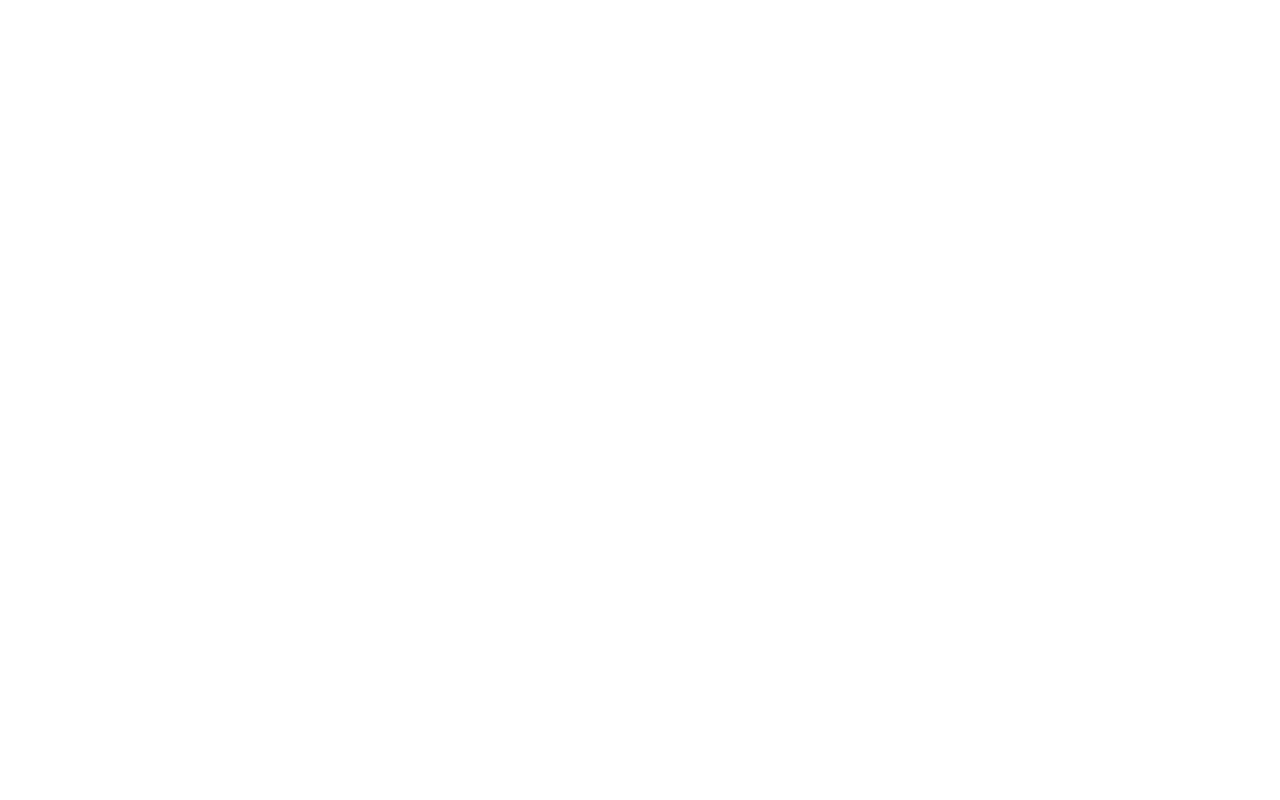
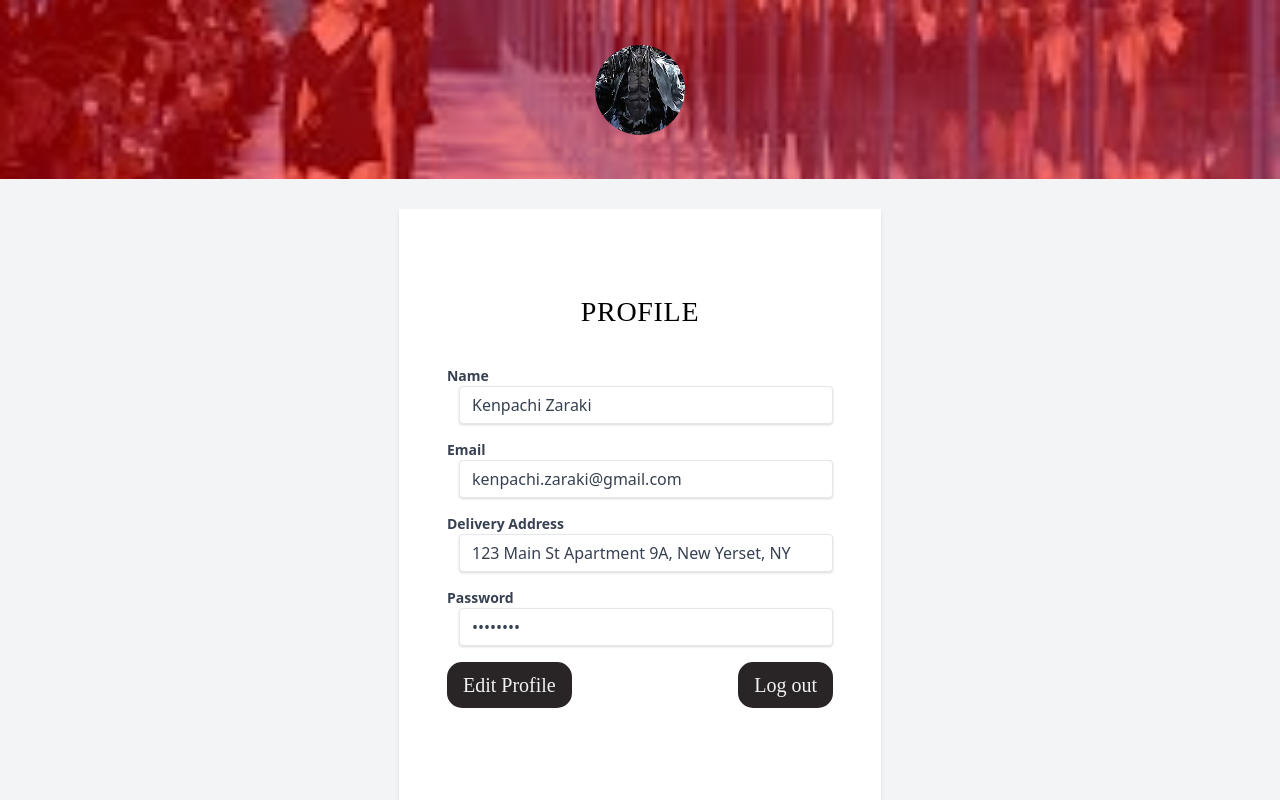
Before and after one commit to kevincito0987/eCommerceClothingStore, a website: page views/profile2.html in a window 1280 px wide. Drawn offline with nearby package versions, Linux system fonts and the light colour scheme; files that its build step writes are made by us from their sources; files whose address does not match are found by name; a web font is replaced by a local one.

Commit message:
perf: :zap: Listo el profile 2.

```diff
--- a/views/profile2.html
+++ b/views/profile2.html
@@ -1,12 +1,42 @@
 <!DOCTYPE html>
 <html lang="en">
     <head>
-        <title></title>
         <meta charset="UTF-8">
-        <meta name="viewport" content="width=device-width, initial-scale=1">
-        <link href="./style.css" rel="stylesheet">
+        <meta name="viewport" content="width=device-width, initial-scale=1.0">
+        <title>Profile Page</title>
+        <link href="https://cdn.jsdelivr.net/npm/tailwindcss@2.2.19/dist/tailwind.min.css" rel="stylesheet">
+        <link rel="stylesheet" href="../css/profile.css">
     </head>
-    <body>
-
+    <body class="bg-gray-100">
+        <div class="min-h-screen flex flex-col">
+            <div class="header flex-grow flex items-center justify-center">
+                <img class="h-24 md:h-48 lg:h-64 w-full object-cover imageProfile" src="../storage/img/user2.jpeg" alt="Profile Picture">
+            </div>
+            <div class="max-w-md mx-auto bg-white shadow-md overflow-hidden md:max-w-2xl mt-10 md:mt-16 lg:mt-20 p-8 md:p-10 lg:p-12 flex-grow perfil">
+                <div class="uppercase tracking-wide text-sm profile">Profile</div>
+                <form class="mt-6 space-y-4">
+                    <div class="flex flex-wrap items-center space-x-3">
+                        <label class="block text-gray-700 text-sm font-bold w-full md:w-auto" for="name">Name</label>
+                        <input class="shadow appearance-none border rounded w-full py-2 px-3 text-gray-700 leading-tight focus:outline-none focus:shadow-outline" id="name" type="text" value="Kenpachi Zaraki">
+                    </div>
+                    <div class="flex flex-wrap items-center space-x-3">
+                        <label class="block text-gray-700 text-sm font-bold w-full md:w-auto" for="email">Email</label>
+                        <input class="shadow appearance-none border rounded w-full py-2 px-3 text-gray-700 leading-tight focus:outline-none focus:shadow-outline" id="email" type="email" value="kenpachi.zaraki@gmail.com">
+                    </div>
+                    <div class="flex flex-wrap items-center space-x-3">
+                        <label class="block text-gray-700 text-sm font-bold w-full md:w-auto" for="address">Delivery Address</label>
+                        <input class="shadow appearance-none border rounded w-full py-2 px-3 text-gray-700 leading-tight focus:outline-none focus:shadow-outline" id="address" type="text" value="123 Main St Apartment 9A, New Yerset, NY">
+                    </div>
+                    <div class="flex flex-wrap items-center space-x-3">
+                        <label class="block text-gray-700 text-sm font-bold w-full md:w-auto" for="password">Password</label>
+                        <input class="shadow appearance-none border rounded w-full py-2 px-3 text-gray-700 leading-tight focus:outline-none focus:shadow-outline" id="password" type="password" value="********">
+                    </div>
+                    <div class="flex items-center justify-between mt-6">
+                        <button class=" edit hover:bg-blue-700 py-2 px-4 rounded focus:outline-none focus:shadow-outline" type="button">Edit Profile</button>
+                        <button class="log py-2 px-4 rounded focus:outline-none focus:shadow-outline" type="button">Log out</button>
+                    </div>
+                </form>
+            </div>
+        </div>
     </body>
 </html>
```
